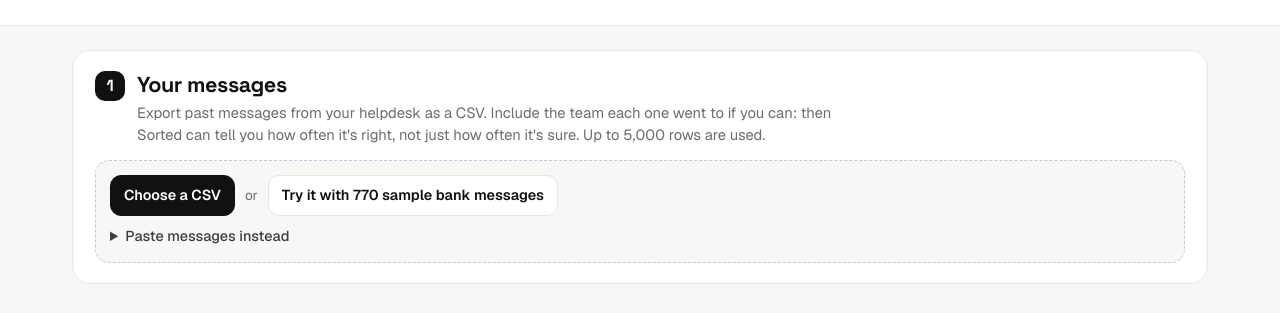
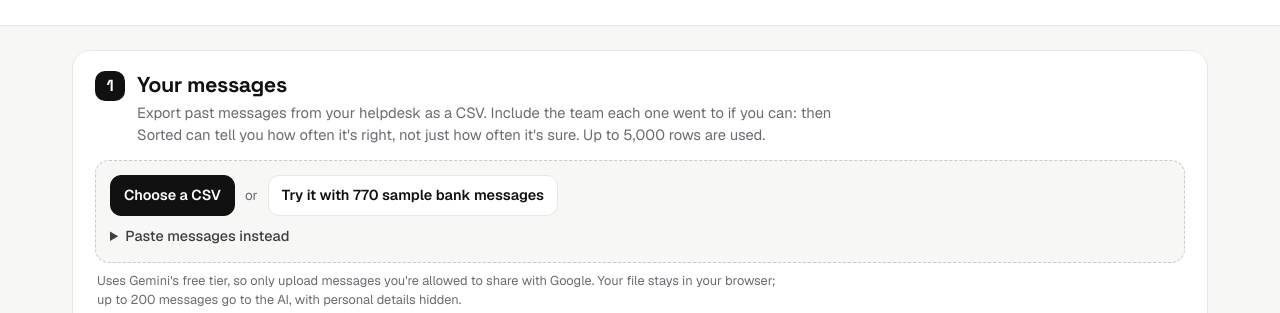
Before and after one commit to lekanlawal1/project2-ai-ticket-triage, a plain HTML site: page site/own.html in a window 1280 px wide. Shown: the part 306-619 px from the top of the page. Drawn offline with nearby package versions, Linux system fonts and the light colour scheme.

Commit message:
Say what goes to the AI right under the upload

```diff
--- a/site/own.css
+++ b/site/own.css
@@ -22,6 +22,7 @@ button.ghost:disabled { opacity: .45; cursor: not-allowed; }
 .pick { position: relative; } .pick input { position: absolute; inset: 0; opacity: 0; cursor: pointer; width: 100%; }
 .pick span { background: var(--ink); color: #fff; border-color: var(--ink); }
 .drop { display: flex; flex-wrap: wrap; align-items: center; gap: 10px; padding: 14px; border: 1px dashed #C9C9CF; border-radius: 14px; background: var(--bg); }
+.privacy { margin: 8px 2px 0; font-size: .8rem; color: var(--muted); max-width: 80ch; }
 .drop .or { color: var(--muted); font-size: .85rem; }
 .paste { flex-basis: 100%; } .paste summary { cursor: pointer; color: var(--ink-2); font-weight: 500; font-size: .9rem; }
 .paste textarea { display: block; width: 100%; margin: 8px 0; border: 1px solid var(--line); border-radius: 11px; padding: 10px; font: 400 .9rem var(--ui); resize: vertical; }
--- a/site/own.html
+++ b/site/own.html
@@ -54,6 +54,7 @@
         <textarea id="pasted" rows="6" placeholder="One message per line, or paste CSV with a header row"></textarea>
         <button type="button" class="ghost" id="use-paste">Use these</button></details>
     </div>
+    <p class="privacy">Uses Gemini's free tier, so only upload messages you're allowed to share with Google. Your file stays in your browser; up to 200 messages go to the AI, with personal details hidden.</p>
     <div id="cols" class="cols" hidden></div>
   </section>
 
```
